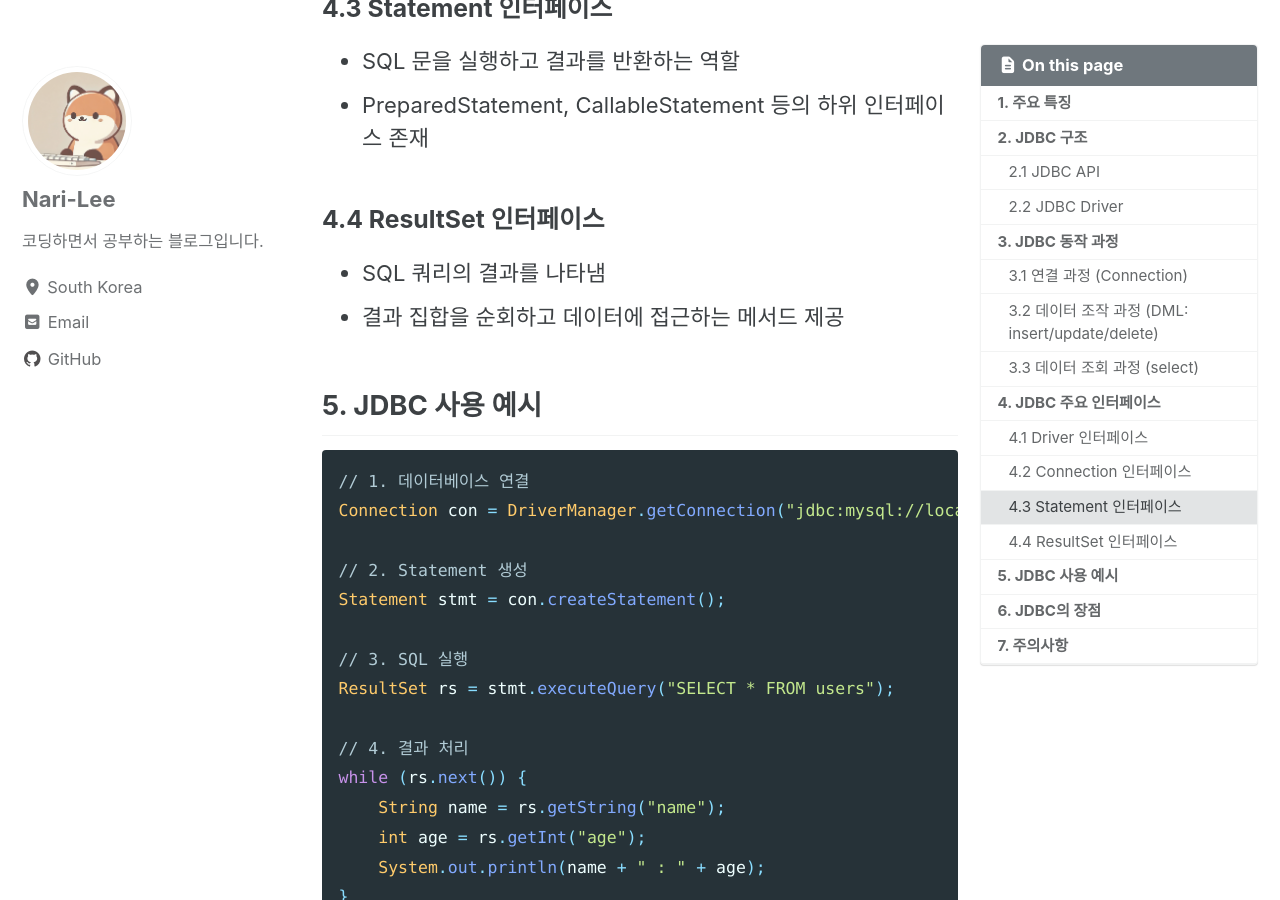
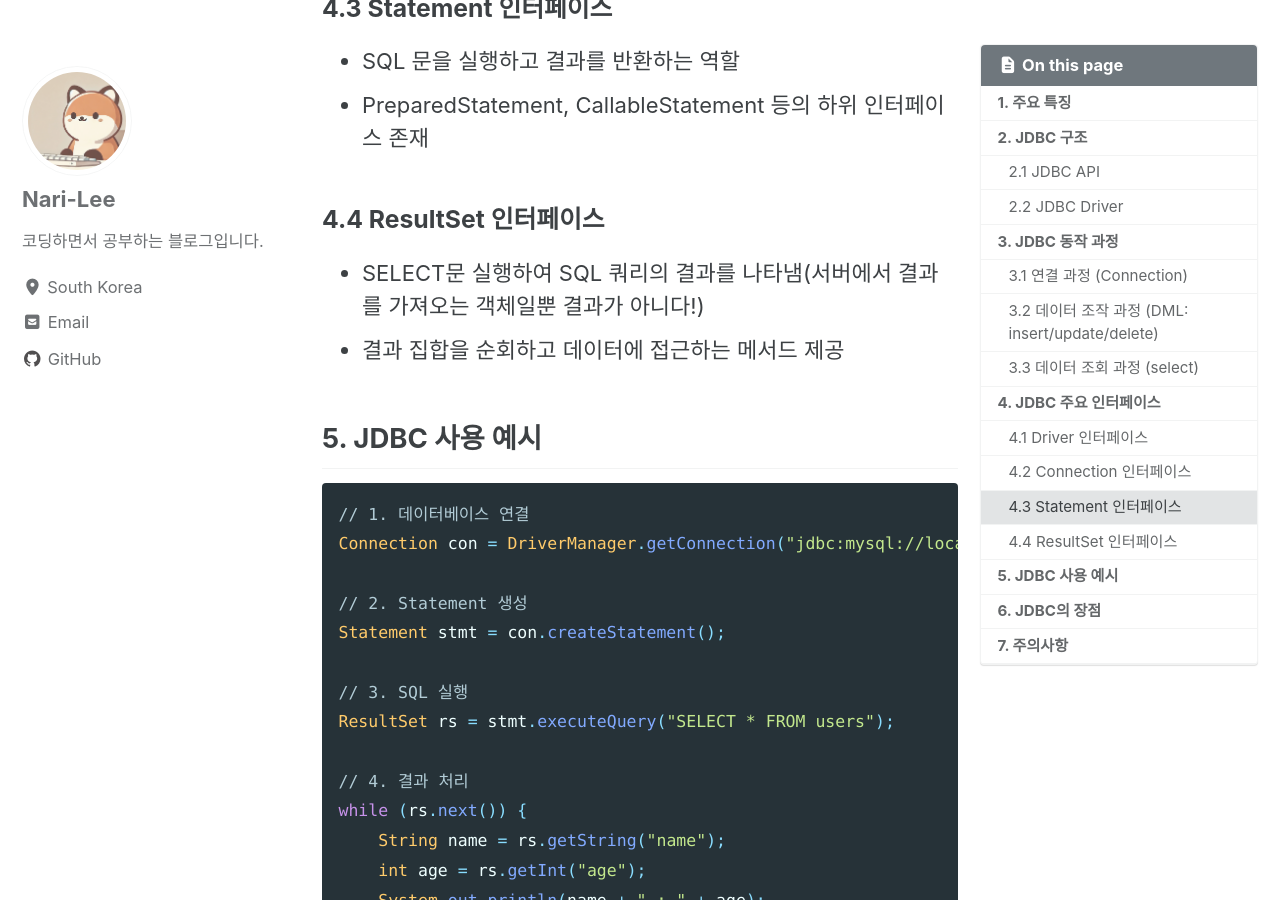
Before and after one commit to Nari-Lee/nari-lee.github.io, a Jekyll site: the page built from _posts/2024-08-16-JDBC.md, in a window 1280 px wide and 900 px high, scrolled down 2964 px. Built offline with Jekyll 4.4.1, drawn with Linux system fonts in a browser that asks for light colours; cached includes are drawn as plain includes; comment, search, counter and statistics services are not loaded; some of the changed text lies outside the part shown.

Commit message:
JDBC 게시글 ResultSet 설명 보충

```diff
--- a/_posts/2024-08-16-JDBC.md
+++ b/_posts/2024-08-16-JDBC.md
@@ -87,7 +87,7 @@ JDBC Driver는 JDBC API의 구현체로, 특정 데이터베이스와의 통신
 
 ### 4.4 ResultSet 인터페이스
 
-- SQL 쿼리의 결과를 나타냄
+- SELECT문 실행하여 SQL 쿼리의 결과를 나타냄(서버에서 결과를 가져오는 객체일뿐 결과가 아니다!)
 - 결과 집합을 순회하고 데이터에 접근하는 메서드 제공
 
 ## 5. JDBC 사용 예시
```
Also changed, not shown: 2 other files.
